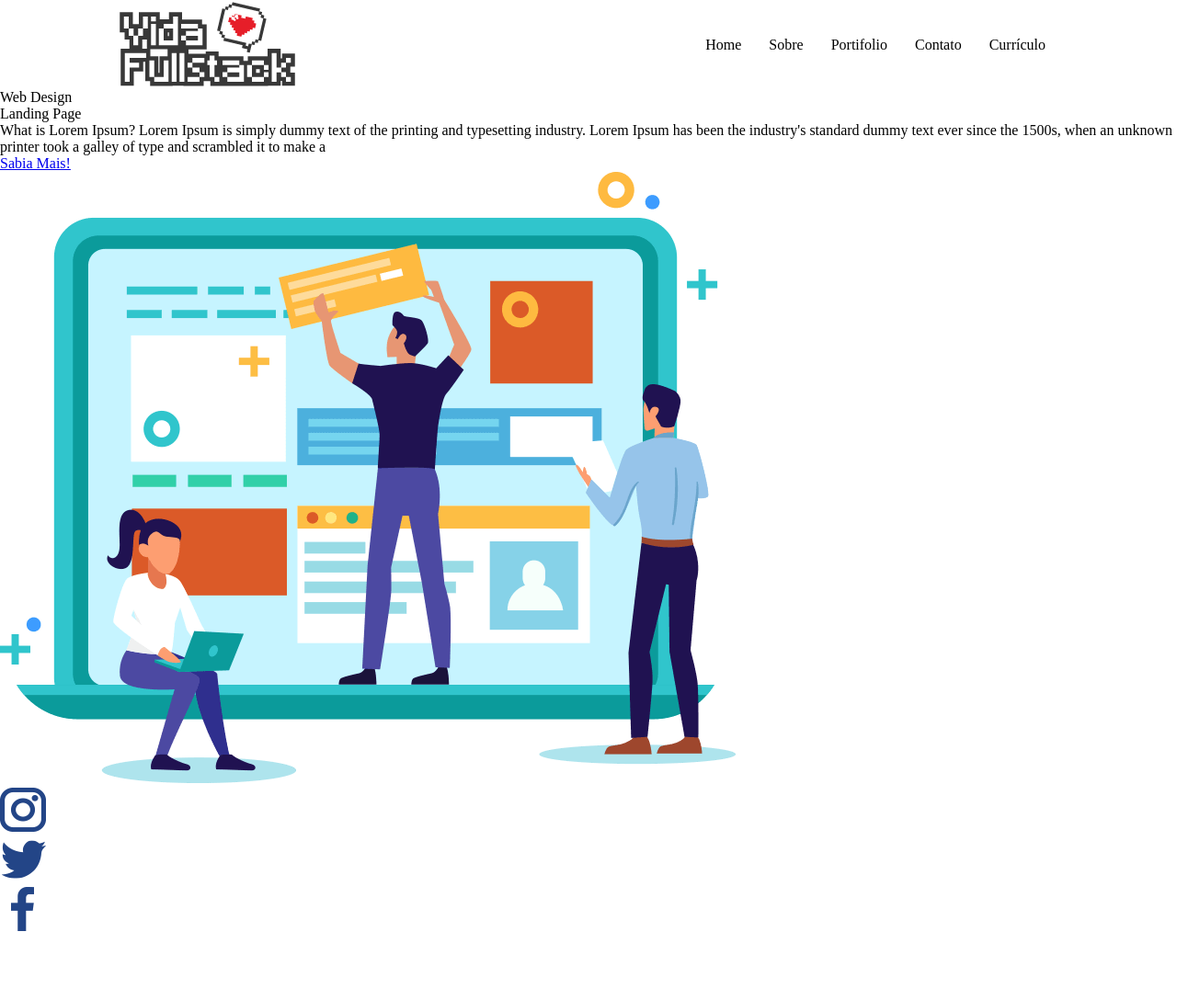
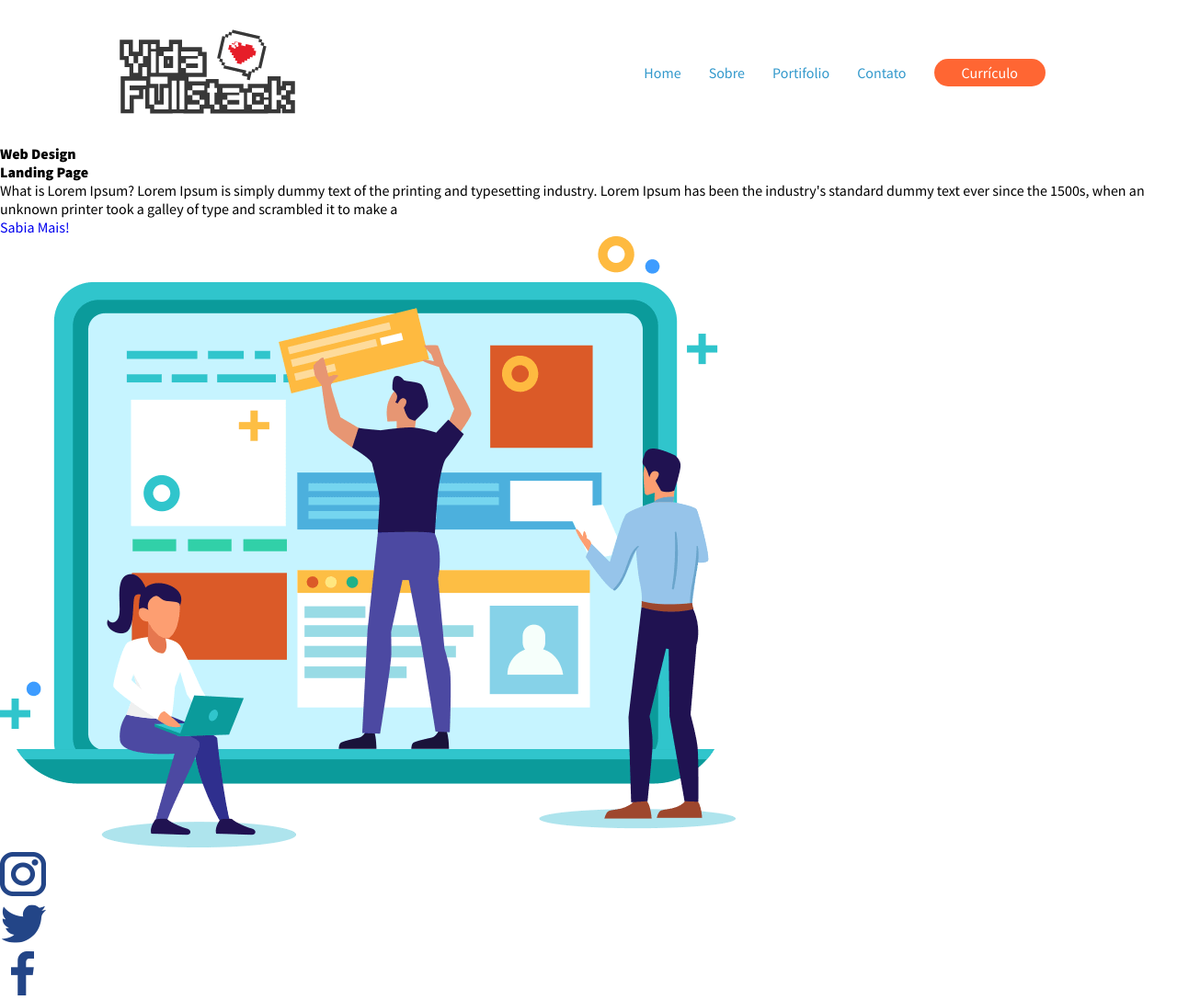
Before and after one commit to patriciaalves232/hands-on-1, a plain HTML site: page index.html in a window 1280 px wide. Shown: the whole page at 92% size. Before the commit the page ends 1018 px from the top, so only its background shows below. Drawn offline with Linux system fonts and the light colour scheme.

Commit message:
continuação do menu

```diff
--- /dev/null
+++ b/assets/css/buttons.css
@@ -0,0 +1,11 @@
+
+
+.btn{
+  padding: 5px 30px;
+  border-radius: 20px;
+}
+.btn.btn-laranja{
+  background: #ff6633;
+  color:#fff;
+
+}
--- a/assets/css/header.css
+++ b/assets/css/header.css
@@ -1,7 +1,7 @@
 header{
 
 width: 1024px ;
-margin: 0 auto;
+margin: 30px  auto;
 
 display: flex;
 flex-direction: row;
@@ -12,10 +12,12 @@ align-items: center;
 header nav ul {
   display: flex;
   flex-direction:row;
+  align-items: center;
   list-style: none;
 
+
 }
-header nav ul li{
-
-  padding: 0 15px;
+header nav ul li a{
+  margin: 0 15px;
+ color:#3399cc;
 }
--- a/assets/css/style.css
+++ b/assets/css/style.css
@@ -1,9 +1,20 @@
+
+/* font */
+@import url('https://fonts.googleapis.com/css2?family=Source+Sans+Pro:ital,wght@0,200;0,400;0,900;1,200;1,400&display=swap');
+
+/*componets */
 @import "./header.css";
+@import "./buttons.css";
+
+/* Reset Css*/
+
 *{
   margin:0;
   padding: 0;
   border:0;
   font-size: 100%;
-  font:inherit;
+  font-family: 'Source Sans Pro', sans-serif;
   vertical-align:baseline;
+  text-decoration: none;
+
 }
--- a/index.html
+++ b/index.html
@@ -15,11 +15,33 @@
     <img src="./assets/img/logo.png" all="logo da empresa" />
     <nav>
       <ul>
-        <li>Home</li>
-        <li>Sobre</li>
-        <li>Portifolio</li>
-        <li>Contato</li>
-        <li>Currículo</li>
+
+
+
+        <li><a href="#">Home</a></li>
+
+
+        </a>
+        <li><a href="#">Sobre</a></li>
+
+
+        </a>
+
+        <li>
+          <a href="#">Portifolio</a>
+        </li>
+
+
+
+        <li><a href="#">Contato</a></li>
+
+        <li>
+          <a href="#" class="btn btn-laranja">
+            Currículo
+          </a>
+        </li>
+
+
       </ul>
     </nav>
     <!-- Menu do site -->
```
